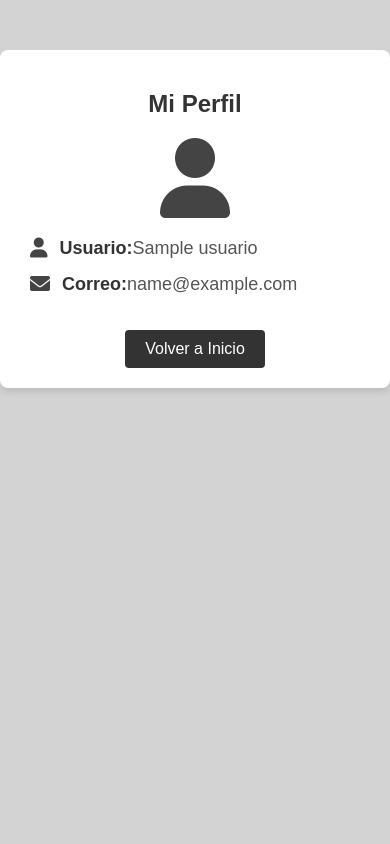
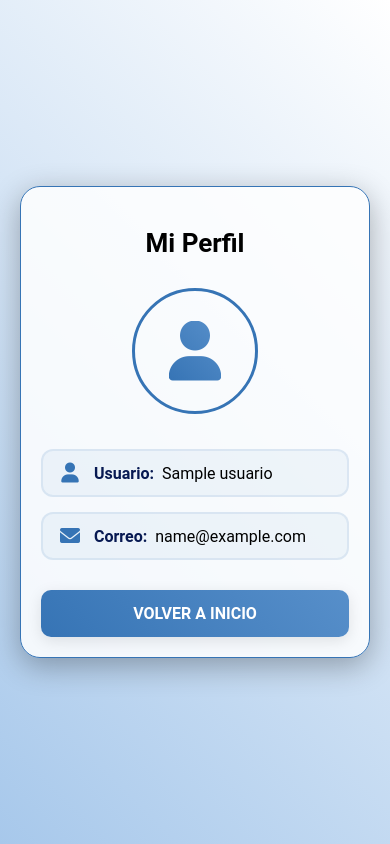
Before and after one commit to MancillaO/AppLogin, a Flask app: page /mi_perfil in a window 390 px wide. Run offline with Flask 3, Linux system fonts and the light colour scheme; the visitor is signed in with stand-in values (Sample User, id 1); a database or web service that is not in the repository returns one stand-in record (values such as "Sample title").

Commit message:
Update footer text and enhance profile and password recovery templates with improved styling and structure

```diff
--- a/static/perfil.css
+++ b/static/perfil.css
@@ -1,64 +1,149 @@
+/* Global Styles */
 body {
-    font-family: 'Arial', sans-serif;
-    background-color: #D3D3D3;  /* Fondo LightGray */
-    color: #333333;
+    background: linear-gradient(45deg, #a7c8eb, #ffffff);
+    color: #000;
+    font-family: 'Roboto', sans-serif;
     margin: 0;
     padding: 0;
+    display: flex;
+    justify-content: center;
+    align-items: center;
+    min-height: 100vh;
+    -webkit-font-smoothing: antialiased;
 }
 
 .profile-container {
-    max-width: 600px;
-    margin: 50px auto;
-    background-color: #ffffff;
-    border-radius: 8px;
-    box-shadow: 0 4px 6px rgba(0, 0, 0, 0.1);
-    padding: 20px 30px;
+    background: #ffffffd7;
+    padding: 30px 40px;
+    border-radius: 20px;
+    box-shadow: 0 8px 30px rgba(0, 0, 0, .3);
+    width: 100%;
+    max-width: 450px;
+    box-sizing: border-box;
+    border: 1px solid #3674B5;
     text-align: center;
 }
 
 .profile-container h2 {
-    font-size: 24px;
-    margin-bottom: 20px;
-    color: #333333;
+    text-align: center;
+    margin-bottom: 30px;
+    font-size: 26px;
+    color: #000;
+}
+
+.profile-icon-container {
+    width: 140px;
+    height: 140px;
+    border-radius: 50%;
+    border: 3px solid #3674B5;
+    margin: 0 auto 35px;
+    display: flex;
+    align-items: center;
+    justify-content: center;
+    overflow: hidden;
 }
 
 .profile-icon {
-    font-size: 80px;  /* Tamaño grande del ícono */
-    color: #444444;   /* Color gris oscuro */
-    margin-bottom: 20px;
+    font-size: 80px;
+    color: #071952;
+    background: linear-gradient(45deg, #3674B5, #578FCA);
+    -webkit-background-clip: text;
+    background-clip: text;
+    -webkit-text-fill-color: transparent;
 }
 
 .profile-item {
     display: flex;
     align-items: center;
-    margin-bottom: 15px;
-    font-size: 18px;
-    color: #555555;
+    margin: 15px 0;
+    padding: 15px 25px;
+    background: rgba(54, 116, 181, 0.05);
+    border-radius: 12px;
+    border: 2px solid rgba(54, 116, 181, 0.1);
+    transition: all 0.3s ease;
+    text-align: left;
+}
+
+.profile-item:hover {
+    transform: translateY(-5px);
+    box-shadow: 0 4px 15px rgba(54, 116, 181, 0.1);
 }
 
 .profile-item i {
-    margin-right: 12px;
-    font-size: 20px;
-    color: #444444;
+    font-size: 24px;
+    color: #3674B5;
+    margin-right: 10px;
+    width: 30px;
+    text-align: center;
+    flex-shrink: 0;
 }
 
 .profile-item span {
-    font-weight: bold;
-    color: #333333;  /* Color negro para el texto destacado */
+    font-weight: 600;
+    color: #071952;
+    margin-right: 8px;
+    width: auto;
+    flex-shrink: 0;
+}
+
+.profile-item .profile-value {
+    flex-grow: 1;
+    text-align: left;
 }
 
 .btn-back {
     display: inline-block;
-    margin-top: 20px;
-    background-color: #333333;
-    color: #ffffff;
-    padding: 10px 20px;
+    margin-top: 15px;
+    padding: 14px;
+    width: 100%;
+    border: none;
+    border-radius: 10px;
+    background: linear-gradient(45deg, #3674B5, #578FCA);
+    color: #fff;
     font-size: 16px;
+    font-weight: bold;
+    text-transform: uppercase;
     text-decoration: none;
-    border-radius: 4px;
-    transition: background-color 0.3s ease-in-out;
+    text-align: center;
+    cursor: pointer;
+    transition: all 0.4s ease, transform 0.2s ease;
+    box-shadow: 0 4px 15px rgba(0, 0, 0, 0.1);
+    box-sizing: border-box;
 }
 
 .btn-back:hover {
-    background-color: #444444;
+    box-shadow: 0 6px 20px rgba(0, 0, 0, 0.3);
+    transform: translateY(-2px);
 }
+
+.btn-back:active {
+    transform: translateY(0);
+    box-shadow: 0 2px 5px rgba(0, 0, 0, 0.1);
+}
+
+/* Responsive Design */
+@media (max-width: 500px) {
+    .profile-container {
+        margin: 20px;
+        padding: 20px;
+    }
+
+    .profile-icon-container {
+        width: 120px;
+        height: 120px;
+    }
+
+    .profile-icon {
+        font-size: 60px;
+    }
+
+    .profile-item {
+        padding: 12px 15px;
+    }
+
+    .profile-item i {
+        font-size: 20px;
+        margin-right: 12px;
+        width: 24px;
+    }
+}
--- a/templates/index.html
+++ b/templates/index.html
@@ -64,7 +64,7 @@
     </main>
 
     <footer>
-        <p>&copy; 2025 TuPáginaWeb. Todos los derechos reservados.</p>
+        <p>&copy; 2025 Omancilla. Todos los derechos reservados.</p>
     </footer>
 
     <script>
--- a/templates/mi_perfil.html
+++ b/templates/mi_perfil.html
@@ -1,5 +1,6 @@
 <!DOCTYPE html>
 <html lang="es">
+
 <head>
     <meta charset="UTF-8">
     <meta name="viewport" content="width=device-width, initial-scale=1.0">
@@ -9,24 +10,30 @@
     <!-- Añadir Font Awesome -->
     <link rel="stylesheet" href="https://cdnjs.cloudflare.com/ajax/libs/font-awesome/6.0.0-beta3/css/all.min.css">
 </head>
+
 <body>
     <div class="profile-container">
         <h2>Mi Perfil</h2>
         <!-- Ícono de usuario en grande -->
-        <i class="fas fa-user profile-icon"></i>
+        <div class="profile-icon-container">
+            <i class="fas fa-user profile-icon"></i>
+        </div>
 
         <!-- Información del usuario -->
         <div class="profile-item">
             <i class="fas fa-user"></i>
-            <span>Usuario:</span> {{ usuario }}
+            <span>Usuario:</span>
+            <div class="profile-value">{{ usuario }}</div>
         </div>
         <div class="profile-item">
             <i class="fas fa-envelope"></i>
-            <span>Correo:</span> {{ email }}
+            <span>Correo:</span>
+            <div class="profile-value">{{ email }}</div>
         </div>
 
         <!-- Botón para volver al inicio -->
         <a href="/pagina_principal" class="btn-back">Volver a Inicio</a>
     </div>
 </body>
+
 </html>
```
Also changed, not shown: static/contrasena.css (+16 -9 lines), static/index.css (+83 -49 lines), templates/recuperar_contrasena.html (+10 -6 lines).
